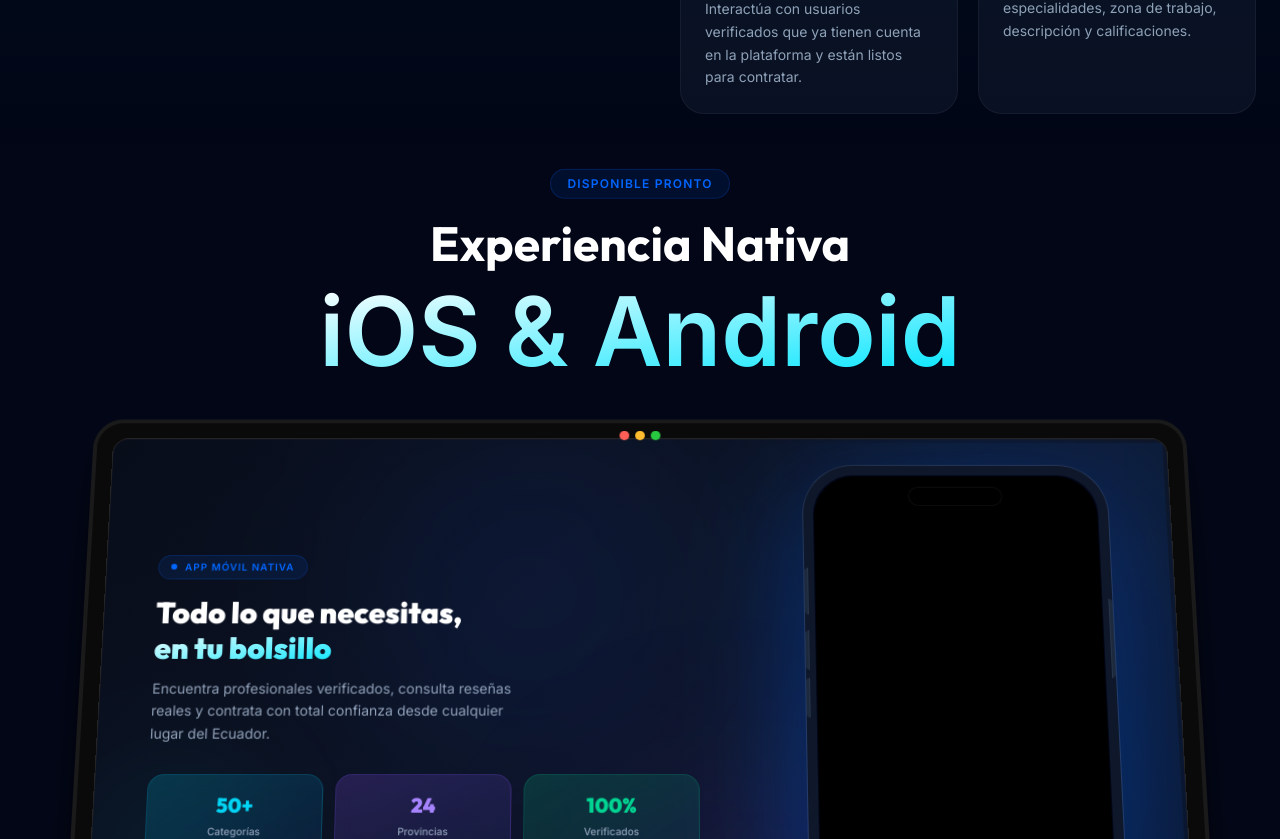
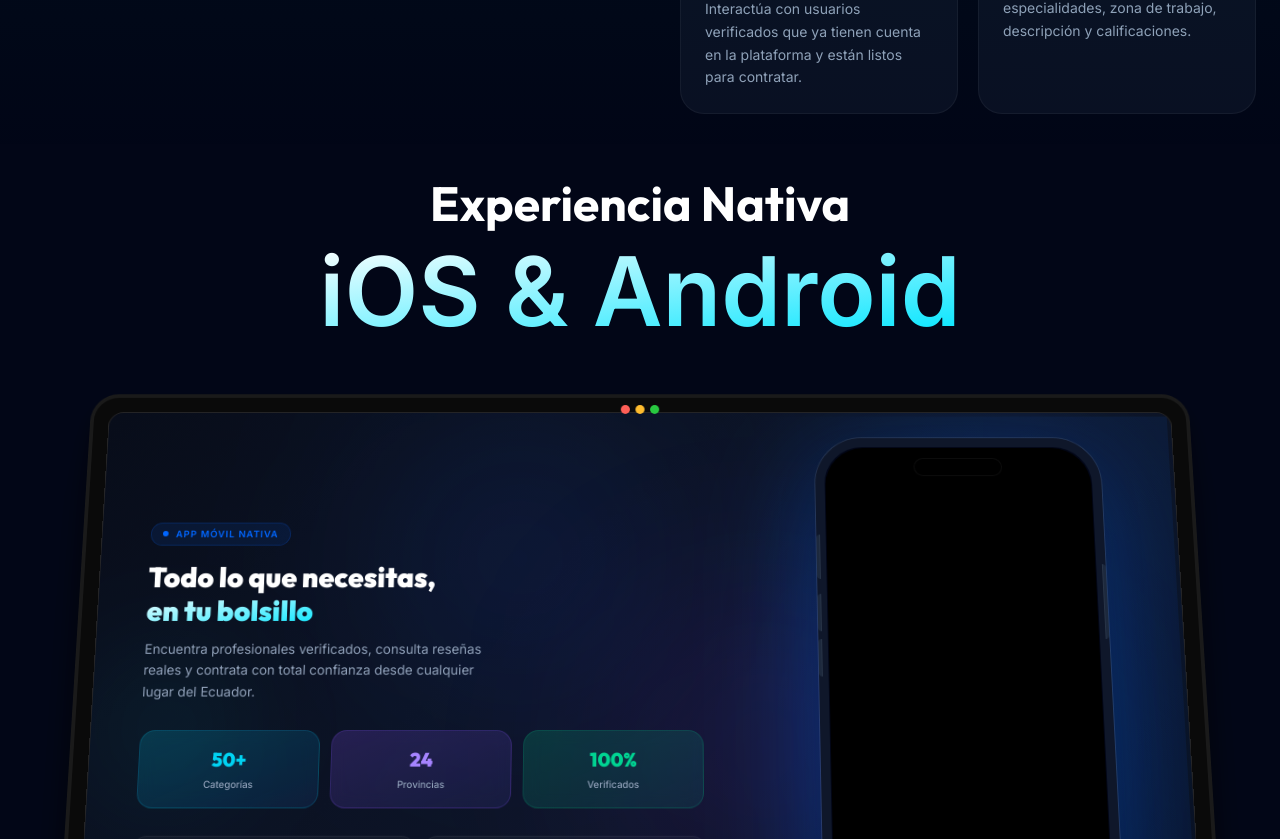
Before and after one commit to josueps15/conexionserviciosecuador, a React (Vite) app: page / in a window 1280 px wide. Shown: the part 4801-5640 px from the top of the page. Built offline with nearby package versions, Linux system fonts and the light colour scheme.

Commit message:
UI: Reduce ContainerScroll 3D scale and container height

```diff
--- a/src/components/ui/ContainerScroll.tsx
+++ b/src/components/ui/ContainerScroll.tsx
@@ -25,7 +25,7 @@
     }, []);
 
     const scaleDimensions = () => {
-        return isMobile ? [0.7, 0.9] : [1.05, 1];
+        return isMobile ? [0.75, 0.9] : [0.9, 0.95];
     };
 
     const rotate = useTransform(scrollYProgress, [0, 1], [30, 0]);
@@ -34,11 +34,11 @@
 
     return (
         <div
-            className="h-[50rem] md:h-[60rem] flex items-center justify-center relative p-2 md:p-20"
+            className="h-[40rem] md:h-[45rem] flex items-center justify-center relative p-2 md:p-10"
             ref={containerRef}
         >
             <div
-                className="py-10 md:py-20 w-full relative"
+                className="py-10 md:py-10 w-full relative"
                 style={{
                     perspective: "1000px",
                 }}
@@ -83,7 +83,7 @@
                 boxShadow:
                     "0 0 #0000004d, 0 9px 20px #0000004a, 0 37px 37px #00000042, 0 84px 50px #00000026, 0 149px 60px #0000000a, 0 233px 65px #00000003",
             }}
-            className="max-w-7xl -mt-12 mx-auto h-[30rem] md:h-[45rem] w-full border-4 border-[#1a1a1a] p-2 md:p-4 bg-[#0a0a0a] rounded-[30px] shadow-2xl relative"
+            className="max-w-7xl -mt-12 mx-auto h-[25rem] md:h-[35rem] w-full border-4 border-[#1a1a1a] p-2 md:p-4 bg-[#0a0a0a] rounded-[30px] shadow-2xl relative"
         >
             {/* Premium Window Decoration */}
             <div className="absolute top-2 left-1/2 -translate-x-1/2 flex gap-1.5 z-20">
```
